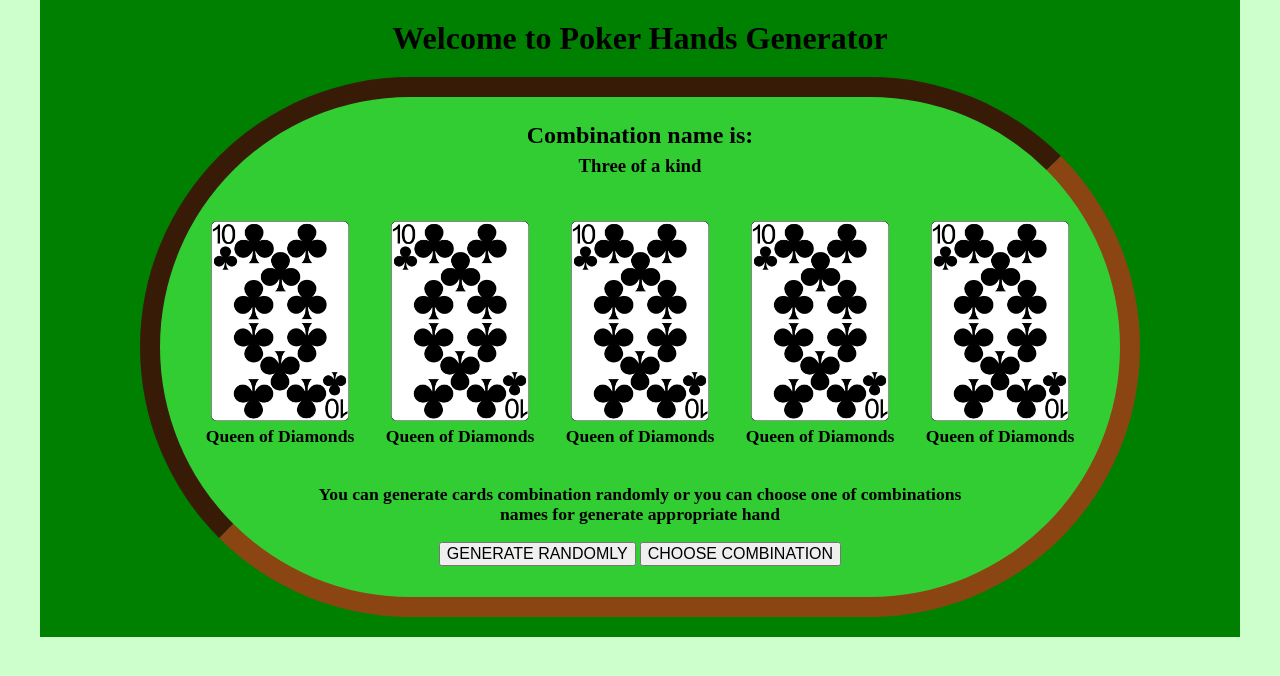
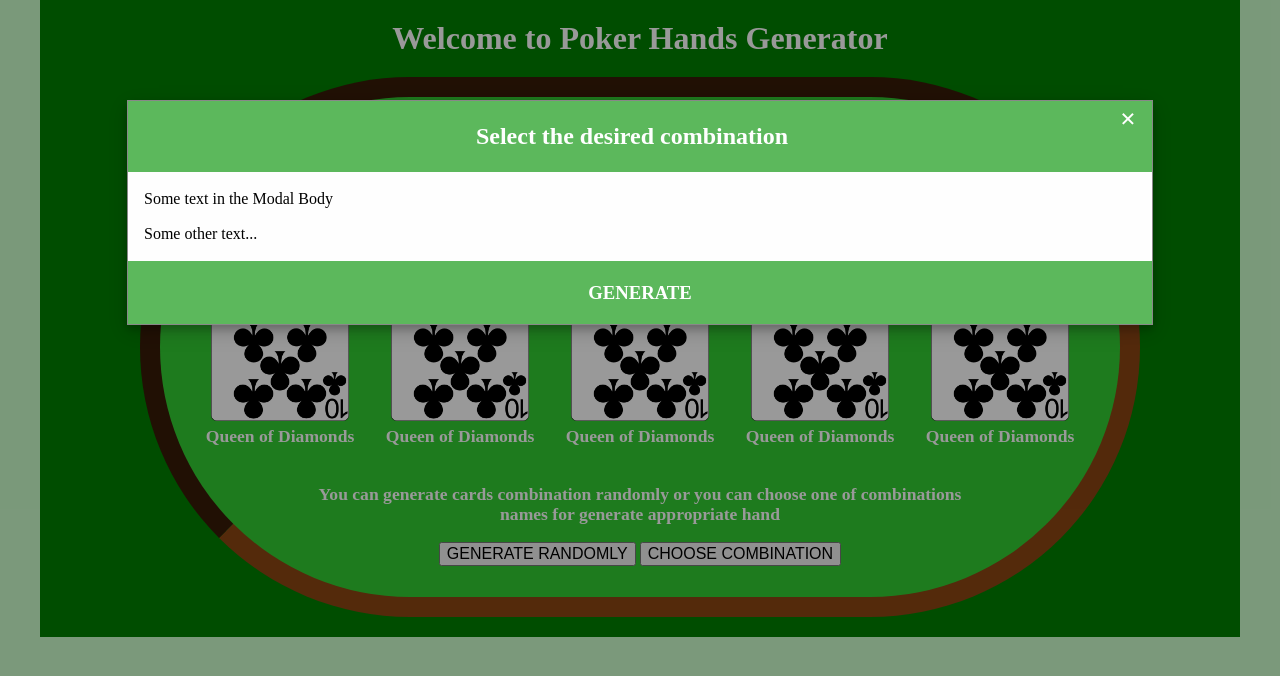
Before and after one commit to matvey-b/pokerChecker, a website: page client/index.html in a window 1280 px wide. Both pictures are taken after a click on the button "CHOOSE COMBINATION". Drawn offline with Linux system fonts and the light colour scheme.

Commit message:
Frontend: Starts work with Modal Dialog

```diff
--- a/client/index.html
+++ b/client/index.html
@@ -1,6 +1,82 @@
 <!DOCTYPE html>
 <html>
 <head>
+	<style>
+	/* The Modal (background) */
+	.modal {
+	    display: none; /* Hidden by default */
+	    position: fixed; /* Stay in place */
+	    z-index: 1; /* Sit on top */
+	    padding-top: 100px; /* Location of the box */
+	    left: 0;
+	    top: 0;
+	    width: 100%; /* Full width */
+	    height: 100%; /* Full height */
+	    overflow: auto; /* Enable scroll if needed */
+	    background-color: rgb(0,0,0); /* Fallback color */
+	    background-color: rgba(0,0,0,0.4); /* Black w/ opacity */
+	}
+
+	/* Modal Content */
+	.modal-content {
+	    position: relative;
+	    background-color: #fefefe;
+	    margin: auto;
+	    padding: 0;
+	    border: 1px solid #888;
+	    width: 80%;
+	    box-shadow: 0 4px 8px 0 rgba(0,0,0,0.2),0 6px 20px 0 rgba(0,0,0,0.19);
+	    -webkit-animation-name: animatetop;
+	    -webkit-animation-duration: 0.4s;
+	    animation-name: animatetop;
+	    animation-duration: 0.4s
+	}
+
+	/* Add Animation */
+	@-webkit-keyframes animatetop {
+	    from {top:-300px; opacity:0}
+	    to {top:0; opacity:1}
+	}
+
+	@keyframes animatetop {
+	    from {top:-300px; opacity:0}
+	    to {top:0; opacity:1}
+	}
+
+	/* The Close Button */
+	.close {
+	    color: white;
+	    float: right;
+	    font-size: 28px;
+	    font-weight: bold;
+	}
+
+	.close:hover,
+	.close:focus {
+	    color: #000;
+	    text-decoration: none;
+	    cursor: pointer;
+	}
+
+	.modal-header {
+	    padding: 2px 16px;
+	    background-color: #5cb85c;
+	    color: white;
+	    text-align: center;
+	}
+
+	.modal-body {
+		padding: 2px 16px;
+		color: black;
+	}
+
+	.modal-footer {
+	    padding: 2px 16px;
+	    background-color: #5cb85c;
+	    color: white;
+	    text-align: center;
+	}
+	</style>
 	<link rel="stylesheet" href="styles/normalize.css">
 	<link rel="stylesheet" href="styles/styles.css">
 	<title>Poker hand checker</title>
@@ -59,13 +135,59 @@
 					</div>
 					<div class="buttons">
 						<button class="random-gen">GENERATE RANDOMLY</button>
-						<button class="choose-and-gen">CHOOSE COMBINATION</button>
+						<button id="choose-and-gen">CHOOSE COMBINATION</button>
 					</div>
 				</div>
 			</div>
 		</div>
 
 	</main>
+	<!-- The Modal -->
+	<div id="choose-dialog" class="modal">
+
+	  <!-- Modal content -->
+	  <div class="modal-content">
+	    <div class="modal-header">
+	      <span class="close">&times;</span>
+	      <h2>Select the desired combination</h2>
+	    </div>
+	    <div class="modal-body">
+	      <p>Some text in the Modal Body</p>
+	      <p>Some other text...</p>
+	    </div>
+	    <div class="modal-footer">
+	      <h3>GENERATE</h3>
+	    </div>
+	  </div>
+
+	</div>
+	<script>
+	// Get the modal
+	var modal = document.getElementById('choose-dialog');
+
+	// Get the button that opens the modal
+	var btn = document.getElementById("choose-and-gen");
+
+	// Get the <span> element that closes the modal
+	var span = document.getElementsByClassName("close")[0];
+
+	// When the user clicks the button, open the modal
+	btn.onclick = function() {
+	    modal.style.display = "block";
+	};
+
+	// When the user clicks on <span> (x), close the modal
+	span.onclick = function() {
+	    modal.style.display = "none";
+	};
+
+	// When the user clicks anywhere outside of the modal, close it
+	window.onclick = function(event) {
+	    if (event.target == modal) {
+	        modal.style.display = "none";
+	    }
+	};
+	</script>
 	<script src="scripts/jquery-3.2.1.js" type="text/javascript" charset="utf-8"></script>
 	<script src="scripts/app.js" type="text/javascript" charset="utf-8"></script>
 </body>
--- a/client/styles/styles.css
+++ b/client/styles/styles.css
@@ -3,6 +3,7 @@ html {
 }
 
 body {
+	color: white;
 	background: #ccffcc;
 	min-height: 100%;
 }
```
